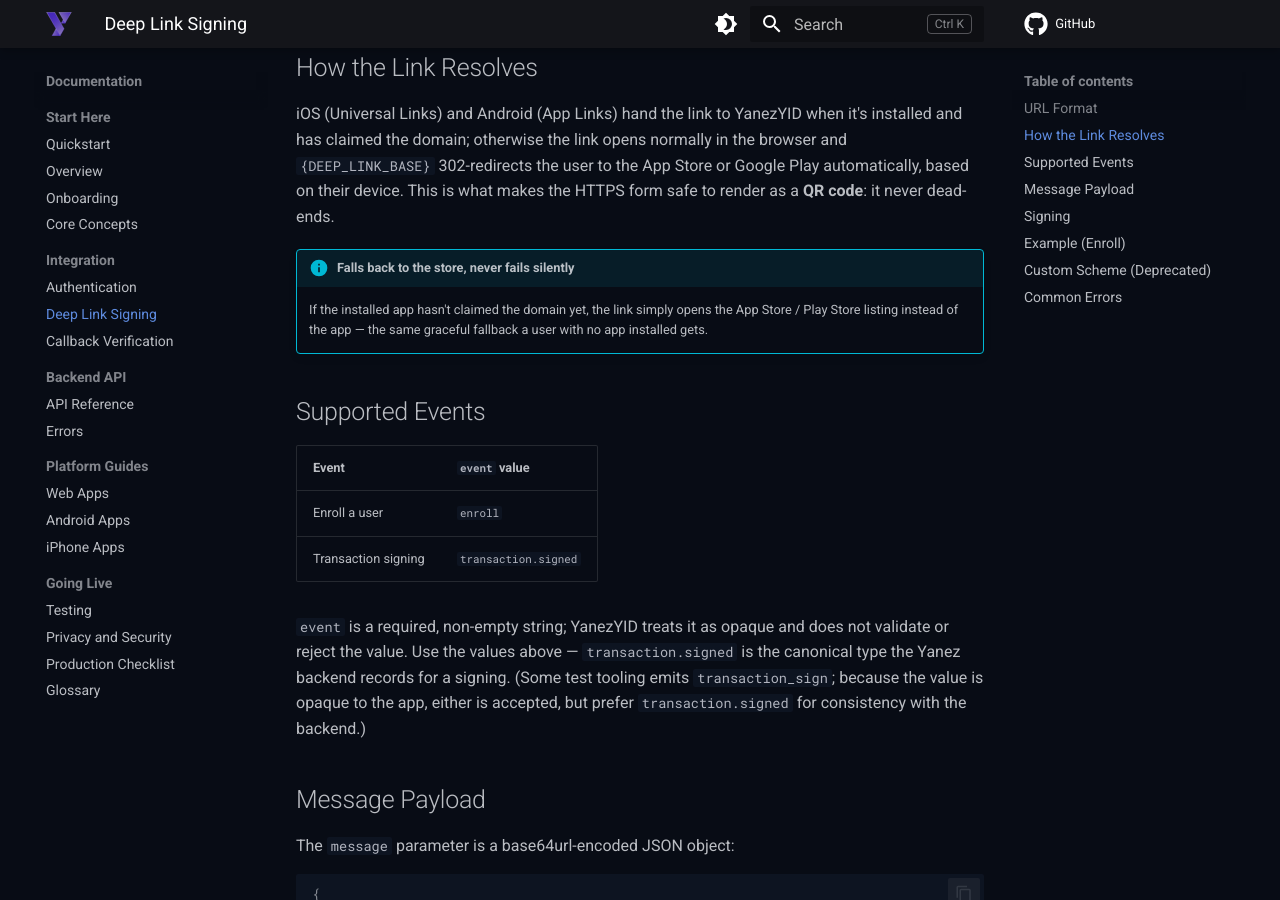
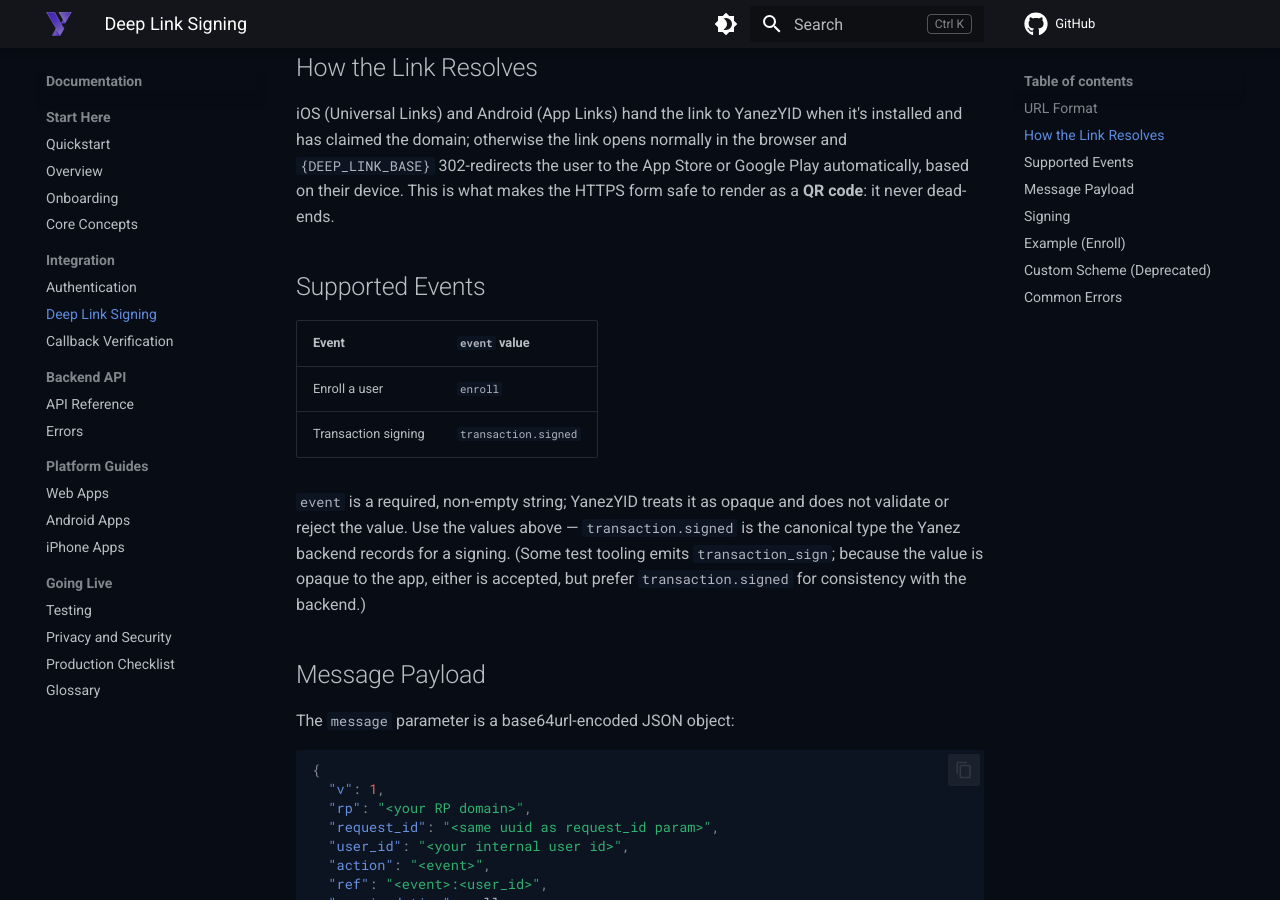
Before and after one commit to yanez-compliance/yanez-yid-partner-docs, an MkDocs documentation site: the page built from docs/deep-link-signing.md, in a window 1280 px wide and 900 px high, scrolled down 1380 px. Built offline with MkDocs 1.6.1 and Material for MkDocs 9.7.7, drawn with Linux system fonts in a browser that asks for light colours; comment, search, counter and statistics services are not loaded.

Commit message:
Update deep-link-signing.md

```diff
--- a/docs/deep-link-signing.md
+++ b/docs/deep-link-signing.md
@@ -45,12 +45,6 @@
 in the browser and `{DEEP_LINK_BASE}` 302-redirects the user to the App Store
 or Google Play automatically, based on their device. This is what makes the
 HTTPS form safe to render as a **QR code**: it never dead-ends.
-
-!!! info "Falls back to the store, never fails silently"
-
-    If the installed app hasn't claimed the domain yet, the link simply opens
-    the App Store / Play Store listing instead of the app — the same
-    graceful fallback a user with no app installed gets.
 
 ## Supported Events
 
```
